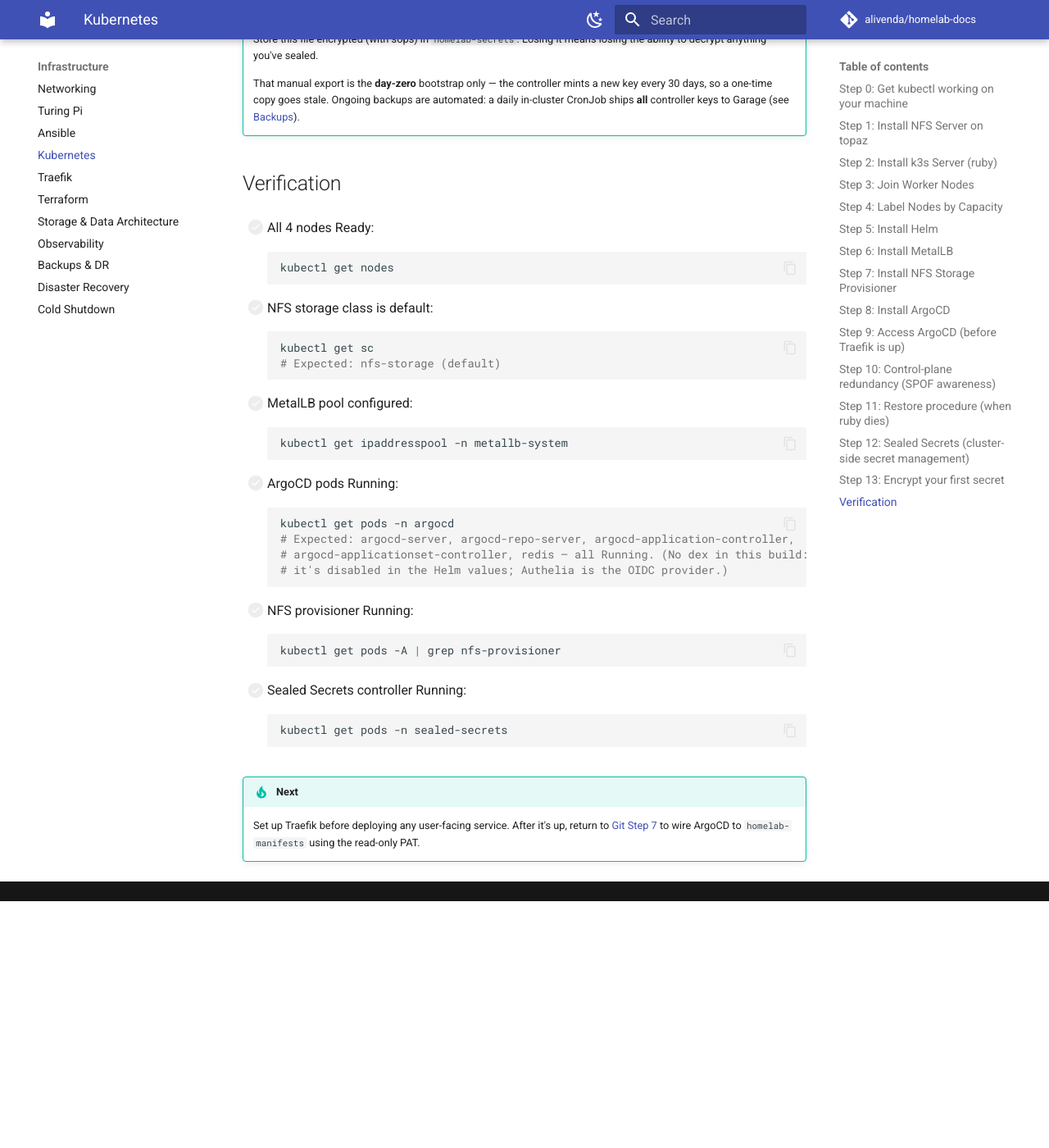
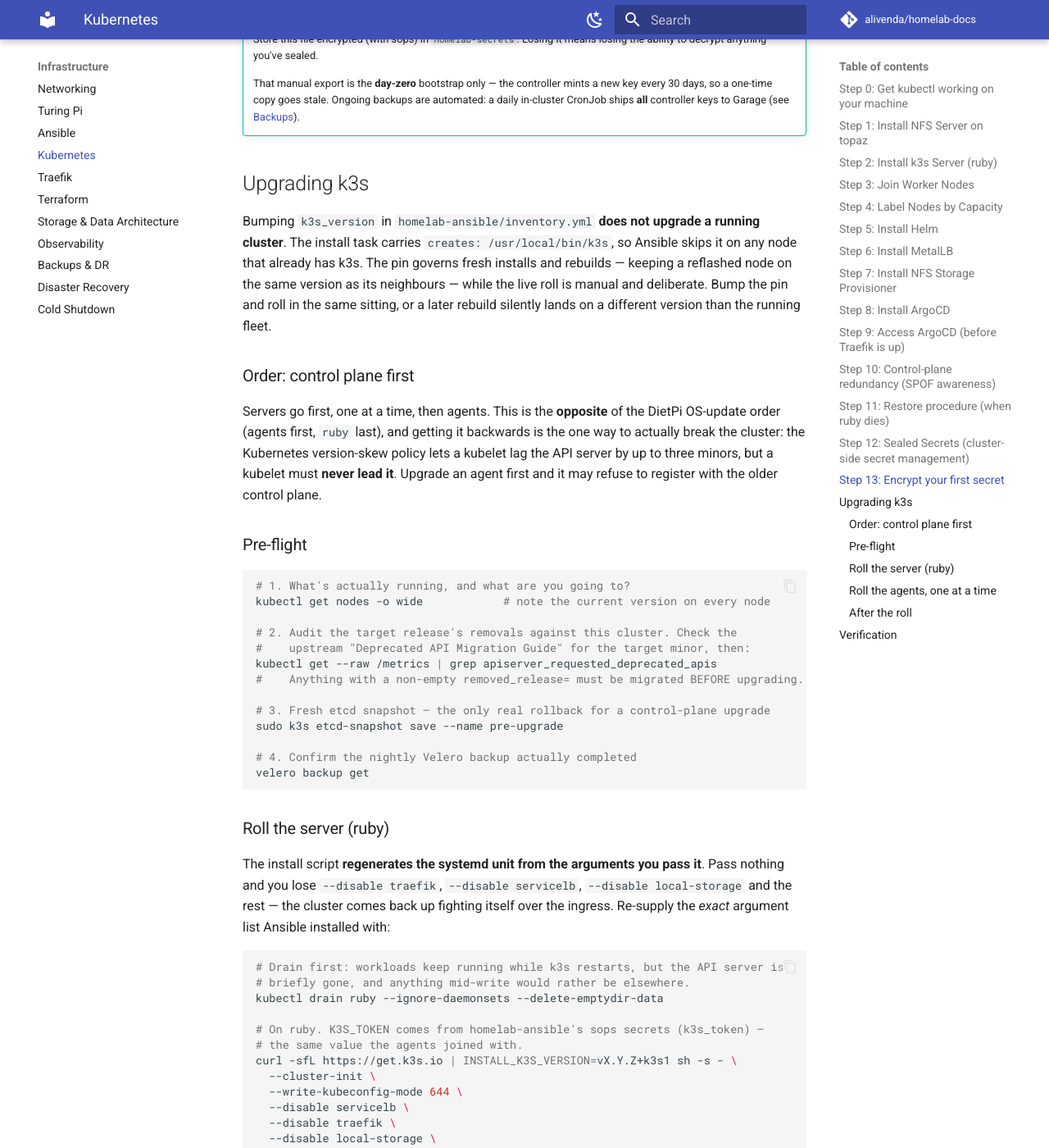
Before and after one commit to alivenda/homelab-docs, an MkDocs documentation site: the page built from docs/kubernetes.md, in a window 1280 px wide and 1400 px high, scrolled down 8706 px. Shown: the whole window at 82% size. Built offline with MkDocs 1.6.1 and Material for MkDocs 9.7.7, drawn with Linux system fonts in a browser that asks for light colours; comment, search, counter and statistics services are not loaded; before the commit the page ends 9805 px from its top, so only the background shows below that; some of the changed text lies outside the part shown.

Commit message:
docs(kubernetes): k3s upgrade runbook
No upgrade procedure was written down. The two things most likely to
bite are both non-obvious:

- Bumping k3s_version in Ansible does NOT upgrade running nodes — the
  install task's creates: guard skips them. The pin only governs
  rebuilds, so pin and roll must happen together or a later reflash
  lands on a different version than the fleet.
- The install script regenerates the systemd unit from the args passed
  to it, so an upgrade that omits them silently drops --disable traefik
  and friends.

Also records the ordering rule (servers first, opposite of the DietPi
OS-update order) and that with one control plane the pre-flight etcd
snapshot is the only rollback.

````diff
--- a/docs/kubernetes.md
+++ b/docs/kubernetes.md
@@ -339,6 +339,106 @@ rm cf-token-plain.yaml   # never commit plaintext
     in-cluster CronJob ships **all** controller keys to Garage (see
     [Backups](backups.md#keep-the-signing-key-backup-current)).
 
+## Upgrading k3s
+
+Bumping `k3s_version` in `homelab-ansible/inventory.yml` **does not upgrade a running
+cluster**. The install task carries `creates: /usr/local/bin/k3s`, so Ansible skips it
+on any node that already has k3s. The pin governs fresh installs and rebuilds — keeping
+a reflashed node on the same version as its neighbours — while the live roll is manual
+and deliberate. Bump the pin and roll in the same sitting, or a later rebuild silently
+lands on a different version than the running fleet.
+
+### Order: control plane first
+
+Servers go first, one at a time, then agents. This is the **opposite** of the DietPi
+OS-update order (agents first, `ruby` last), and getting it backwards is the one way to
+actually break the cluster: the Kubernetes version-skew policy lets a kubelet lag the
+API server by up to three minors, but a kubelet must **never lead it**. Upgrade an agent
+first and it may refuse to register with the older control plane.
+
+### Pre-flight
+
+```bash
+# 1. What's actually running, and what are you going to?
+kubectl get nodes -o wide            # note the current version on every node
+
+# 2. Audit the target release's removals against this cluster. Check the
+#    upstream "Deprecated API Migration Guide" for the target minor, then:
+kubectl get --raw /metrics | grep apiserver_requested_deprecated_apis
+#    Anything with a non-empty removed_release= must be migrated BEFORE upgrading.
+
+# 3. Fresh etcd snapshot — the only real rollback for a control-plane upgrade
+sudo k3s etcd-snapshot save --name pre-upgrade
+
+# 4. Confirm the nightly Velero backup actually completed
+velero backup get
+```
+
+### Roll the server (ruby)
+
+The install script **regenerates the systemd unit from the arguments you pass it**. Pass
+nothing and you lose `--disable traefik`, `--disable servicelb`, `--disable local-storage`
+and the rest — the cluster comes back up fighting itself over the ingress. Re-supply the
+*exact* argument list Ansible installed with:
+
+```bash
+# Drain first: workloads keep running while k3s restarts, but the API server is
+# briefly gone, and anything mid-write would rather be elsewhere.
+kubectl drain ruby --ignore-daemonsets --delete-emptydir-data
+
+# On ruby. K3S_TOKEN comes from homelab-ansible's sops secrets (k3s_token) —
+# the same value the agents joined with.
+curl -sfL https://get.k3s.io | INSTALL_K3S_VERSION=vX.Y.Z+k3s1 sh -s - \
+  --cluster-init \
+  --write-kubeconfig-mode 644 \
+  --disable servicelb \
+  --disable traefik \
+  --disable local-storage \
+  --token "$K3S_TOKEN" \
+  --node-ip 10.0.20.10
+
+kubectl uncordon ruby
+kubectl get nodes            # ruby should report the new version, Ready
+```
+
+`/etc/rancher/k3s/config.yaml` (the etcd snapshot schedule and the S3 credentials) is
+**not** touched by the install script — it persists across the upgrade.
+
+### Roll the agents, one at a time
+
+```bash
+kubectl drain emerald --ignore-daemonsets --delete-emptydir-data
+
+# On the agent:
+curl -sfL https://get.k3s.io | \
+  INSTALL_K3S_VERSION=vX.Y.Z+k3s1 \
+  K3S_URL=https://10.0.20.10:6443 \
+  K3S_TOKEN="$K3S_TOKEN" sh -
+
+kubectl uncordon emerald
+```
+
+Repeat for `topaz` and `amethyst`. Wait for each node to return `Ready` at the new
+version before starting the next — `emerald` carries the `app-state=true` local-path
+apps, so draining two at once has nowhere to put them.
+
+!!! warning "Single control plane: the snapshot is the rollback"
+    There is one server node. If the control plane fails to come back, there is no
+    second server to carry the cluster — recovery is the
+    [restore procedure](#step-11-restore-procedure-when-ruby-dies) against the snapshot
+    you took in pre-flight. Downgrading k3s in place is not supported once etcd has been
+    written by the newer version.
+
+### After the roll
+
+```bash
+kubectl get nodes                    # all 4 at the new version, all Ready
+kubectl get pods -A | grep -v Running | grep -v Completed
+```
+
+Then re-run the Ansible play so a future rebuild matches, and confirm the pinned version
+and the live version agree.
+
 ## Verification
 
 - [ ] All 4 nodes Ready:
````
